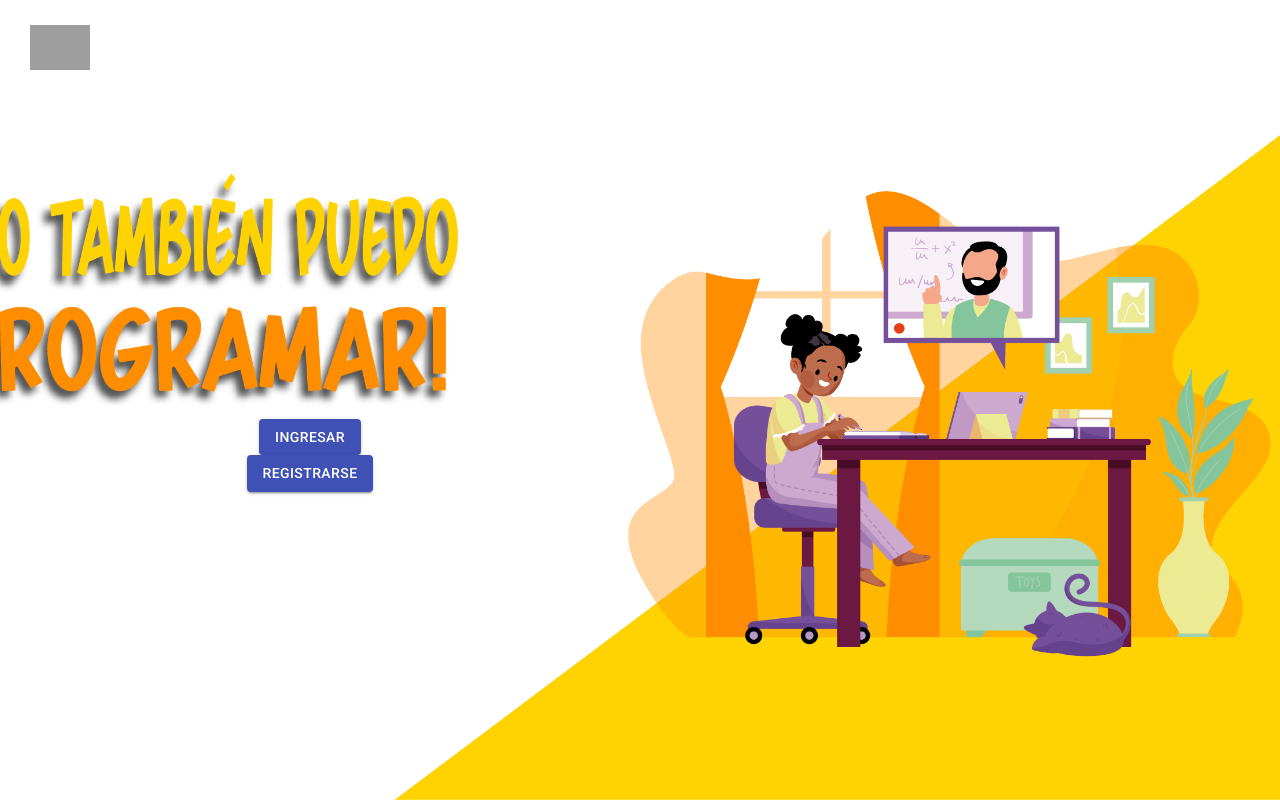
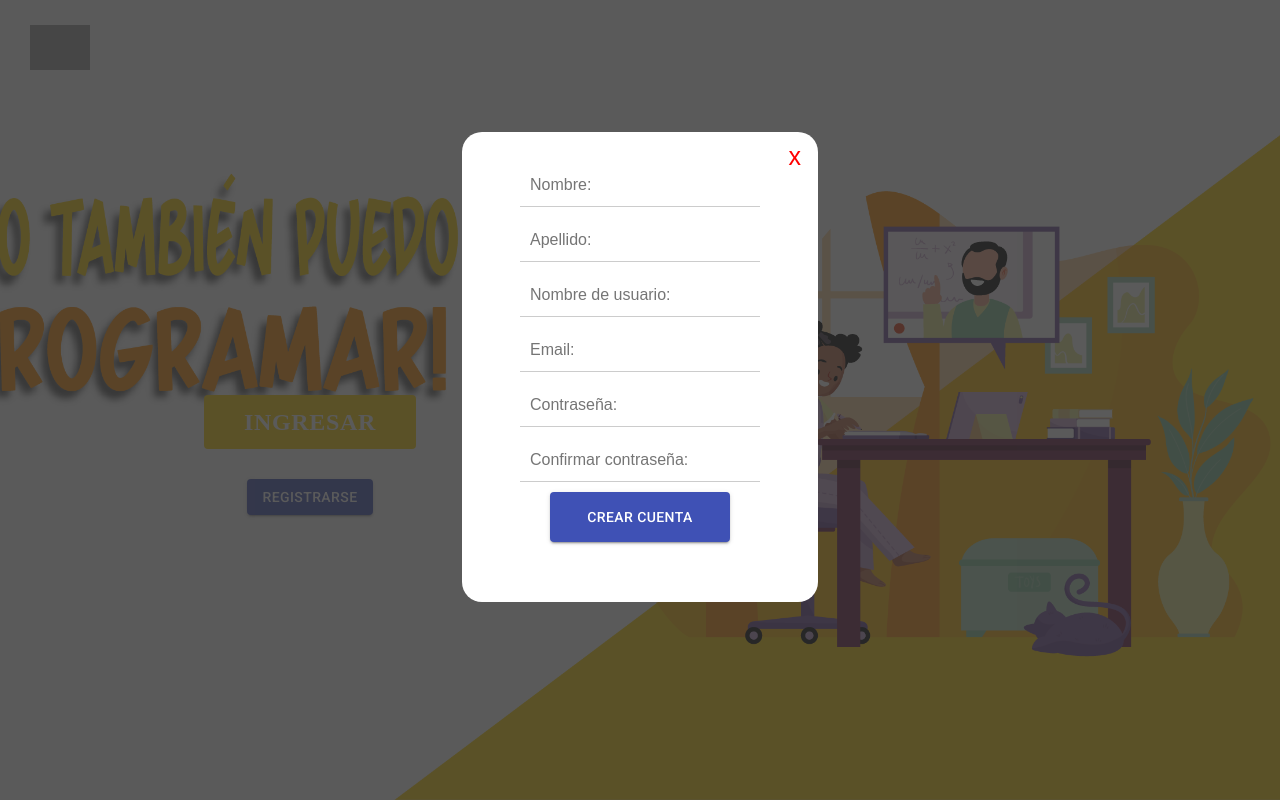
Before and after one commit to DeeRo-dev/Henry-Kids, a React (Create React App) app in the folder client/: page / in a window 1280 px wide. Both pictures are taken after a click on the button "INGRESAR". Built offline with nearby package versions, Linux system fonts and the light colour scheme; grey boxes are pictures that could not be loaded.

Commit message:
Css in material

```diff
--- a/client/package.json
+++ b/client/package.json
@@ -11,6 +11,7 @@
     "react-dom": "^17.0.2",
     "react-router-dom": "^6.0.2",
     "react-scripts": "4.0.3",
+    "redux-form-material-ui": "^4.3.4",
     "web-vitals": "^1.1.2"
   },
   "scripts": {
--- a/client/src/components/LandingPage/LandingPage.jsx
+++ b/client/src/components/LandingPage/LandingPage.jsx
@@ -1,8 +1,38 @@
-import { Link } from "react-router-dom";
+import React, { useState } from "react";
 import styles from "./LandingPage.module.css";
 import { Button } from "@material-ui/core";
+import { withStyles } from "@material-ui/styles";
 
 export default function LandingPage() {
+  const [modal, setModal] = useState(false);
+
+  const StyledButton = withStyles({
+    root: {
+      paddingRight: "40px",
+      paddingLeft: "40px",
+      marginBottom: "30px",
+      backgroundColor: "var(--amarillo)",
+      fontFamily: "montserrat",
+      fontWeight: "bold",
+      fontSize: "24px"
+    },
+
+    label: {
+      color: "white",
+    }
+
+  })(Button);
+
+  const toggleModal = (e) => {
+    setModal(!modal);
+  };
+
+  if (modal) {
+    document.body.classList.add("active-modal");
+  } else {
+    document.body.classList.remove("active-modal");
+  }
+
   return (
     <div className={styles.containerBackground}>
       <div className={styles.background}>
@@ -10,24 +40,57 @@ export default function LandingPage() {
           className={styles.logo}
           src="https://i.imgur.com/AWEe2XR.png"
           alt="img"
-        ></img>
+        />
+        <div>
           <div className={styles.containerBtns}>
-        <Button
-          className={styles.buttonIngresar}
-          variant="contained"
-          color="primary"
+            <StyledButton
+              onClick={(e) => toggleModal(e)}
+               className={styles.btnIngresar}
+              /* variant="contained"
+              color="primary" */
             >
               Ingresar
-        </Button>
+            </StyledButton>
             <Button
-          className={styles.buttonRegistrarse}
+              onClick={toggleModal}
+              className={styles.btnRegistrarse}
               variant="contained"
               color="primary"
             >
               Registrarse
             </Button>
           </div>
-        {/* <Link to="/home">Home</Link>  */}
+
+          {modal && (
+            <div className={styles.modal}>
+              <div onClick={toggleModal} className={styles.overlay}></div>
+              <div className={styles.modal_content}>
+                <button className={styles.close_modal} onClick={toggleModal}>
+                  x
+                </button>
+
+                <div>
+                  <form>
+                    <input type="text" placeholder="Nombre:" />
+                    <input type="text" placeholder="Apellido:" />
+                    <input type="text" placeholder="Nombre de usuario:" />
+                    <input type="text" placeholder="Email:" />
+                    <input type="text" placeholder="Contraseña:" />
+                    <input type="text" placeholder="Confirmar contraseña:" />
+                    <Button
+                      type="submit"
+                      className={styles.btnCrearCuenta}
+                      variant="contained"
+                      color="primary"
+                    >
+                      Crear cuenta
+                    </Button>
+                  </form>
+                </div>
+              </div>
+            </div>
+          )}
+        </div>
       </div>
     </div>
   );
--- a/client/src/components/LandingPage/LandingPage.module.css
+++ b/client/src/components/LandingPage/LandingPage.module.css
@@ -17,6 +17,107 @@
   width: 100vw;
 }
 
+.logo {
+  float: left;
+  width: 60px;
+  margin-top: 25px;
+  margin-left: 30px;
+  user-select: none;
+}
+
+
+
+
+
+
+body.active_modal {
+  overflow-y: hidden;
+}
+
+.btn_modal {
+  padding: 10px 20px;
+  display: block;
+  margin: 100px auto 0;
+  font-size: 18px;
+}
+
+.modal, .overlay {
+  width: 100vw;
+  height: 100vh;
+  top: 0;
+  left: 0;
+  right: 0;
+  bottom: 0;
+  position: fixed;
+}
+
+.overlay {
+  background: rgba(49,49,49,0.8);
+}
+.modal_content {
+  background-color: white;
+  font: 1em Helvetica;
+  position: absolute;
+  top: 40%;
+  left: 50%;
+  transform: translate(-50%, -40%);
+  line-height: 1.4;
+  padding: 30px 28px;
+  border-radius: 3px;
+  float: left;
+  width: 300px;
+  height: 410px;
+  text-align: center;
+  border-radius: 20px;
+  transition: all 400ms ease;
+
+}
+
+.modal_content:hover {
+  box-shadow: 0px 0px 25px rgb(255, 237, 179);
+  transform: translate(-50%, -41%);
+}
+
+.close_modal {
+  position: absolute;
+  top: 10px;
+  right: 10px;
+  padding: 0px 7px;
+  background: none;
+  color: red;
+  border: none;
+  border-radius: 5px;
+  font-size: 25px;
+  cursor:pointer;
+}
+
+
+.close_modal:hover {
+  position: absolute;
+  top: 10px;
+  right: 10px;
+  padding: 0px 7px;
+  background: none;
+  color: red;
+  border: none;
+  border-radius: 5px;
+  font-size: 25px;
+  transform: scale(1.2, 1.2)
+}
+
+.close_modal:active {
+  position: absolute;
+  top: 10px;
+  right: 10px;
+  padding: 0px 7px;
+  background: none;
+  color: red;
+  border: none;
+  border-radius: 5px;
+  font-size: 25px;
+  transform: scale(1, 1)
+}
+
 .containerBtns{
 display: flex;
 margin-top: 370px;
@@ -29,7 +130,7 @@
 height: 170px;
 
 }
-.buttonIngresar {
+/* .btnIngresar {
 padding-right: 40px;
 padding-left: 40px;
 margin-bottom: 30px;
@@ -37,13 +138,13 @@
 font-family: montserrat;
 font-weight: bold;
 font-size: 24px;
-}
+} */
 
-.buttonIngresar:hover {
+.btnIngresar:hover {
 background-color: #a1d1af;
 }
 
-.buttonRegistrarse {
+.btnRegistrarse {
 padding-right: 17px;
 padding-left: 17px;
 background-color: var(--naranja);
@@ -52,14 +153,75 @@
 font-size: 24px;
 }
 
-.buttonRegistrarse:hover {
+.btnRegistrarse:hover {
 background-color: #a1d1af;
 }
 
-.logo {
+
+
+
+#container {
+  width: 840px;
+  margin: 25px auto;
+}
+
+
+/* .signup {
   float: left;
-  width: 60px;
-  margin-top: 25px;
-  margin-left: 30px;
+  width: 300px;
+  padding: 30px 20px;
+  background-color: white;
+  text-align: center;
+  border-radius: 5px 0 0 5px;
+
+} */
+
+[type=text] {
+  display: block;
+  margin: 0 auto;
+  width: 80%;
+  border: 0;
+  border-bottom: 1px solid rgba(0,0,0,.2);
+  height: 45px;
+  line-height: 45px;
+  margin-bottom: 10px;
+  font-size: 1em;
+  color: rgba(0,0,0,.4);
+}
+
+.btnCrearCuenta {
+  margin-top: 20px;
+  width: 60%;
+  border: 0;
+  background-color: #ff8d00;
+  border-radius: 5px;
+  height: 50px;
+  color: white;
+  font-weight: 400;
+  font-size: 1em;
+}
+.btnCrearCuenta:hover {
+background-color:var(--verde);
+margin-top: 20px;
+width: 60%;
+border: 0;
+border-radius: 5px;
+height: 50px;
+color: white;
+font-weight: 400;
+font-size: 1em;
+}
+
+input{
+  width: 100%;
+  padding: 10px;
+  box-sizing: border-box;
+  background: none;
+  outline: none;
+  resize: none;
+  border: 0;
+  font-family: "Montserrat", sans-serif;
+  transition: all 0.3s;
+  border-bottom: 2px solid #bebed2;
   user-select: none;
 }
```
Also changed, not shown: 1 other file (tests, documents, lock files or other folders). Lines whose indentation alone changed are shown as unchanged.
